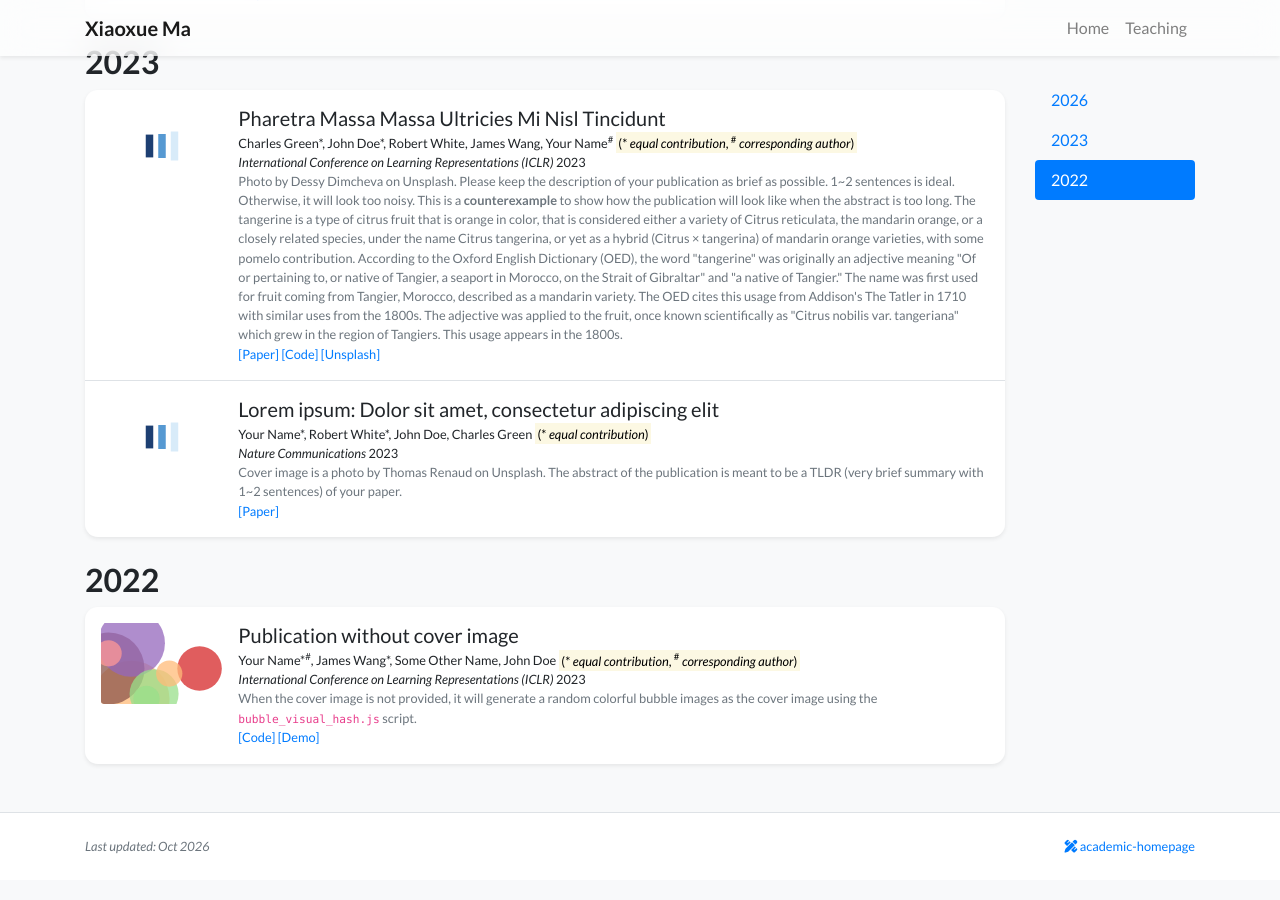
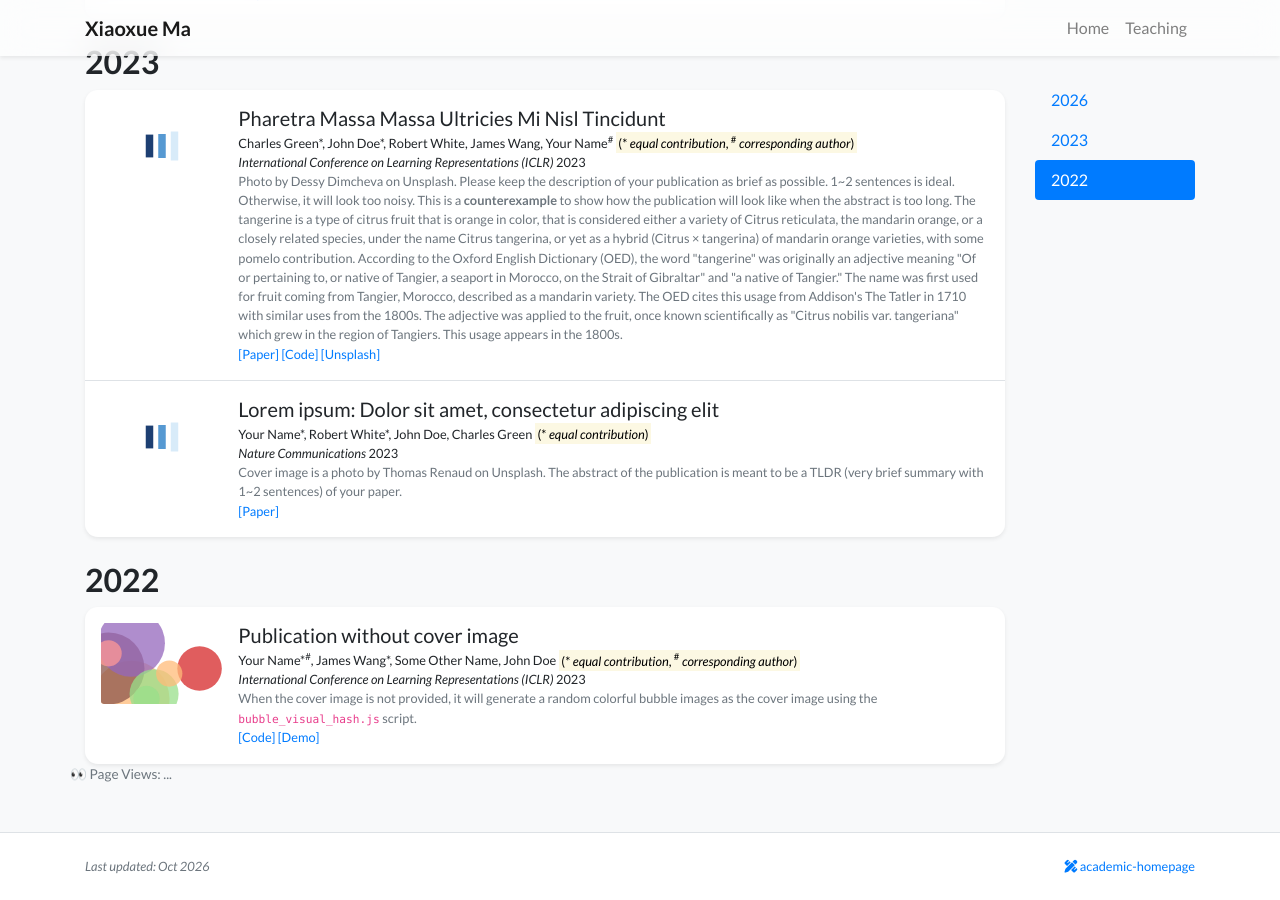
Before and after one commit to xiaoxuemakayley/xiaoxuemakayley.github.io, a Jekyll site: the page built from publications.html, in a window 1280 px wide and 900 px high, scrolled down 2176 px. Built offline with Jekyll 4.4.1, drawn with Linux system fonts in a browser that asks for light colours; nearby versions of some CDN libraries; a style sheet for code colours, icons or effects is not loaded.

Commit message:
Update publications.html

```diff
--- a/publications.html
+++ b/publications.html
@@ -28,5 +28,17 @@ body_attr: >-
             {% endfor %}
         </div>
     </div>
+   <!-- 👇 从这里开始插入 👇 -->
+        <hr class="my-4">
+
+        <!-- 引入 Vercount 统计脚本 -->
+        <script defer src="https://cn.vercount.one/js"></script>
+
+        <!-- 显示浏览量的文字和图标 -->
+        <div class="text-end text-muted" style="font-size: 0.85rem;">
+            <span>👀 Page Views: </span>
+            <span id="vercount_value_page_pv">...</span>
+        </div>
+        <!-- 👆 到这里结束插入 👆 -->
 
 </div>
```
